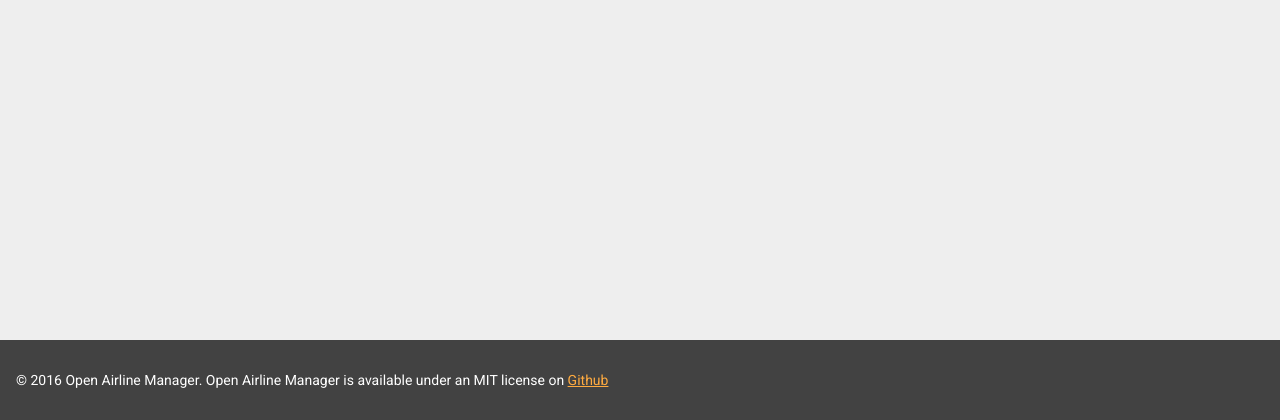
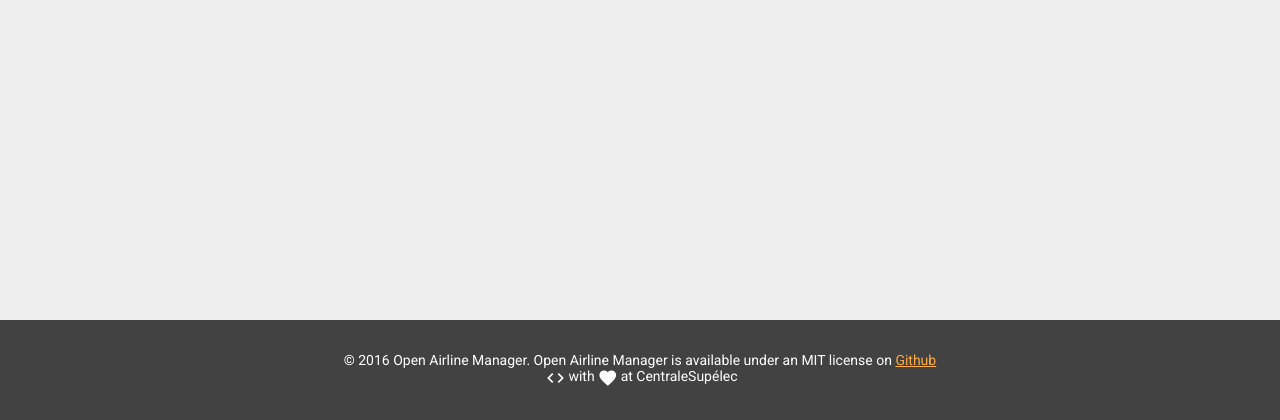
Before and after one commit to Dunstark/open_airline_manager, a Django app: template airline_manager/templates/lightweight.html in a window 1280 px wide. Shown: the part 380-800 px from the top of the page. Run offline with Django 3.2, Linux system fonts and the light colour scheme; the template is opened without the code that fills it, so the values that code supplies are empty; style sheets or scripts are compiled from the project's sources; some libraries are stand-ins or nearby versions.

Commit message:
Updated footer

```diff
--- a/airline_manager/templates/mini-footer.html
+++ b/airline_manager/templates/mini-footer.html
@@ -2,6 +2,14 @@
 
 <footer class="page-row">
     <div class="paper-footer am-footer">
-        &copy; {% now "Y" %} {% trans "Open Airline Manager" %}. {% trans "Open Airline Manager is available under an MIT license on" %} <a href="https://github.com/Dunstark/open_airline_manager">Github</a>
+        <div>
+            &copy; {% now "Y" %} {% trans "Open Airline Manager" %}. {% trans "Open Airline Manager is available under an MIT license on" %} <a href="https://github.com/Dunstark/open_airline_manager">Github</a>
+        </div>
+
+        <div class="paper-spacer"></div>
+
+        <div class="code-origin">
+             <i class="material-icons">code</i> with <i class="material-icons">favorite</i> at CentraleSupélec
+        </div>
     </div>
 </footer>
--- a/static/css/paper/_footer.scss
+++ b/static/css/paper/_footer.scss
@@ -5,4 +5,15 @@
     padding: 32px 16px;
     background: $color-grey-800;
     color: white;
+    vertical-align: middle;
+    text-align: center;
+
+  & .code-origin {
+    vertical-align: middle;
+    display: inline-flex;
+    & .material-icons {
+      font-size: 20px;
+      width: 1.3em;
+    }
+  }
 }
```
Also changed, not shown: static/css/paper.scss (+1 -24 lines), airline_manager/templates/lightweight.html (line endings or trailing spaces).
